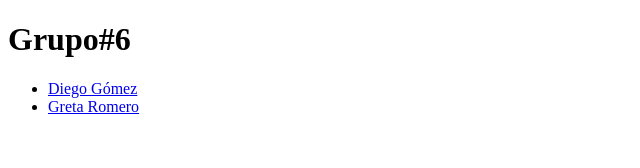
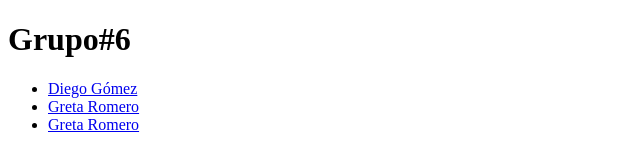
Before and after one commit to diego-gomez1/lab3-colabotativo, a plain HTML site: page index.html in a window 1280 px wide. Shown: the whole page, without its empty margins (0-640 px from the left). Drawn offline with Linux system fonts and the light colour scheme.

Commit message:
Update index.html

```diff
--- a/index.html
+++ b/index.html
@@ -11,6 +11,7 @@
         <ul>
             <li><a  href = "diego.html" > Diego Gómez </a></li>
             <li><a  href = "greta.html" > Greta Romero </a></li>
+            <li><a  href = "cruz.html" > Greta Romero </a></li>
         </ul>
     </nav>
 
```
